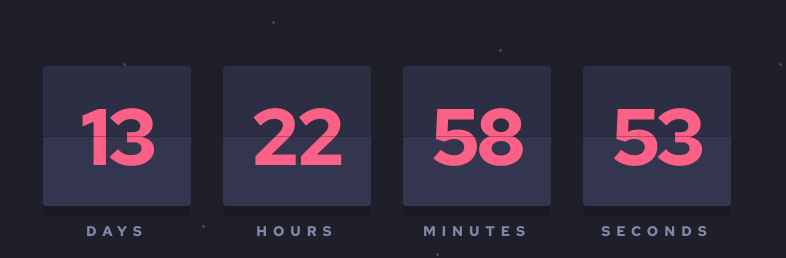
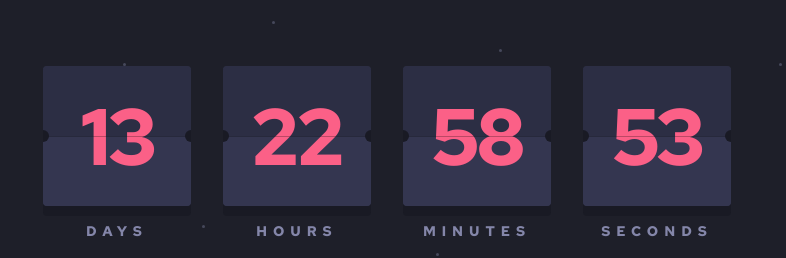
Before and after one commit to nakoyawilson/launch-countdown-timer, a plain HTML site: page index.html in a window 1280 px wide. Shown: the part 199-457 px from the top of the page, 253-1039 px from the left. Drawn offline with Linux system fonts and the light colour scheme.

Commit message:
Fix styles for oval class

```diff
--- a/css/styles.css
+++ b/css/styles.css
@@ -84,6 +84,7 @@ span {
   display: flex;
   align-items: center;
   justify-content: center;
+  overflow: hidden;
 }
 
 .time-wrapper:hover .bottom-half {
@@ -122,26 +123,22 @@ span {
 }
 
 .oval {
-  color: var(--blackish-blue);
+  background-color: var(--blackish-blue);
   width: 0.6rem;
   height: 0.6rem;
+  position: absolute;
+  top: 50%;
+  transform: translateY(-50%);
+  border-radius: 50%;
+  z-index: 1000;
 }
 
 .left-oval {
-  position: absolute;
-  left: -4.29%;
-  right: 95.71%;
-  top: 42.25%;
-  bottom: 49.3%;
-  z-index: 10;
+  left: -0.3rem;
 }
 
 .right-oval {
-  position: absolute;
-  left: 104.29%;
-  /* right: -12.86%; */
-  top: 42.25%;
-  bottom: 49.3%;
+  right: -0.3rem;
 }
 
 .time {
@@ -208,6 +205,19 @@ span {
     height: 14rem;
   }
 
+  .oval {
+    width: 1.2rem;
+    height: 1.2rem;
+  }
+
+  .left-oval {
+    left: -0.6rem;
+  }
+
+  .right-oval {
+    right: -0.6rem;
+  }
+
   .time {
     font-size: 8rem;
     letter-spacing: -2.4px;
```
